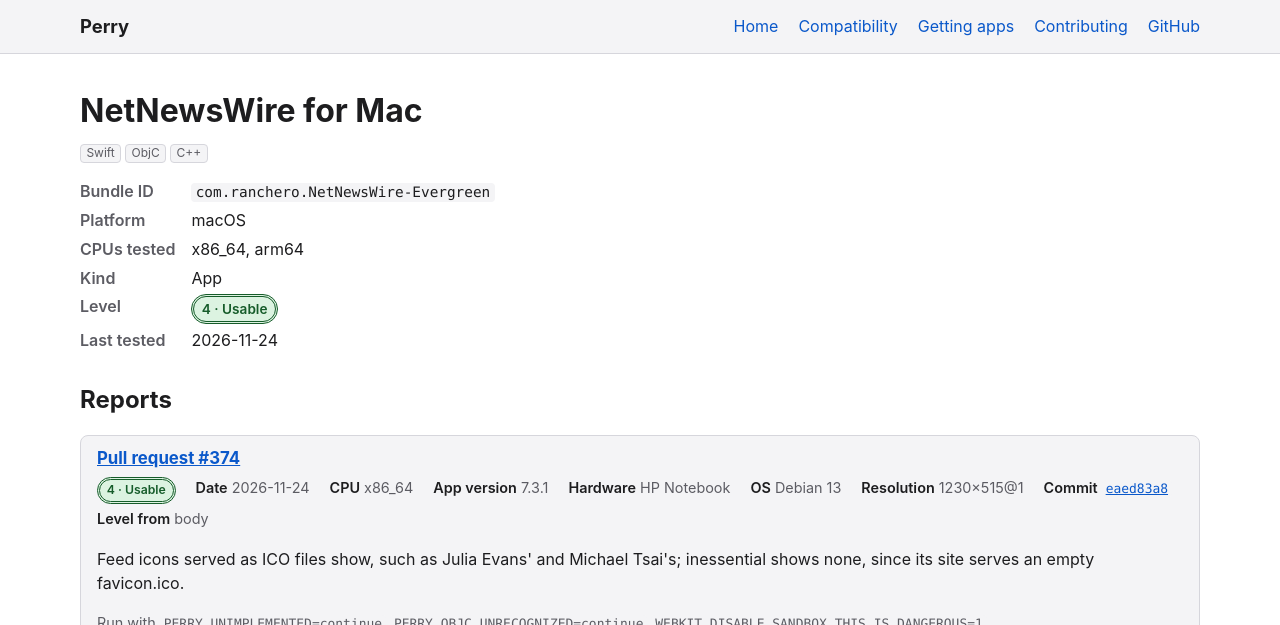
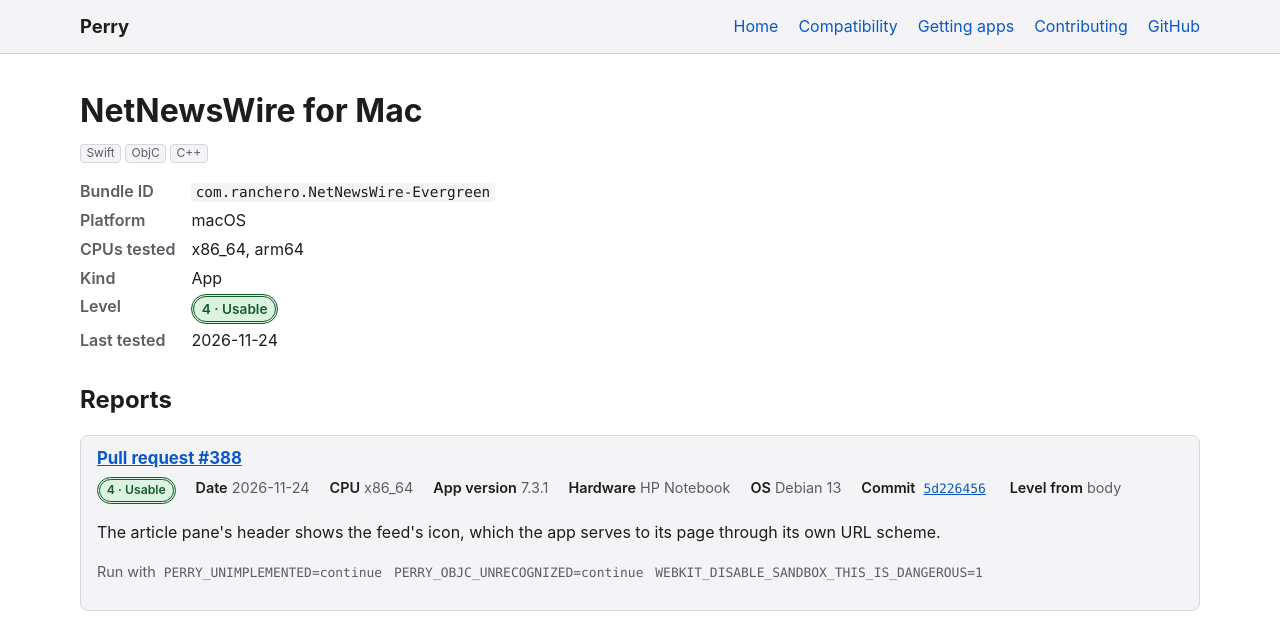
Before and after one commit to MillerTechnologyPeru/Perry, a Jekyll site: the page built from docs/_apps/macos/com.ranchero.NetNewsWire-Evergreen.md, in a window 1280 px wide and 900 px high, cut to the strip 0-625 px from the top of the window. Built offline with Jekyll 4.4.1, drawn with Linux system fonts in a browser that asks for light colours.

Commit message:
Report NetNewsWire for Mac's article header icon on x86_64

```diff
--- a/docs/_apps/macos/com.ranchero.NetNewsWire-Evergreen.md
+++ b/docs/_apps/macos/com.ranchero.NetNewsWire-Evergreen.md
@@ -124,6 +124,21 @@ reports:
     screenshots:
       - url: https://github.com/user-attachments/assets/56670485-3a75-42f9-891a-4cf64dc4172b
         caption: Julia Evans' feed, with ICO icons in the sidebar
+  - pr: 388
+    date: 2026-11-24
+    perry: "5d226456"
+    platform: macos
+    cpu: x86_64
+    app_version: "7.3.1"
+    hardware: HP Notebook
+    os: Debian 13
+    env:
+      - "PERRY_UNIMPLEMENTED=continue"
+      - "PERRY_OBJC_UNRECOGNIZED=continue"
+      - "WEBKIT_DISABLE_SANDBOX_THIS_IS_DANGEROUS=1"
+    level: 4
+    source: body
+    notes: The article pane's header shows the feed's icon, which the app serves to its page through its own URL scheme.
 ---
 
 The x86_64 runs use the release from GitHub, a universal binary, in the
```
